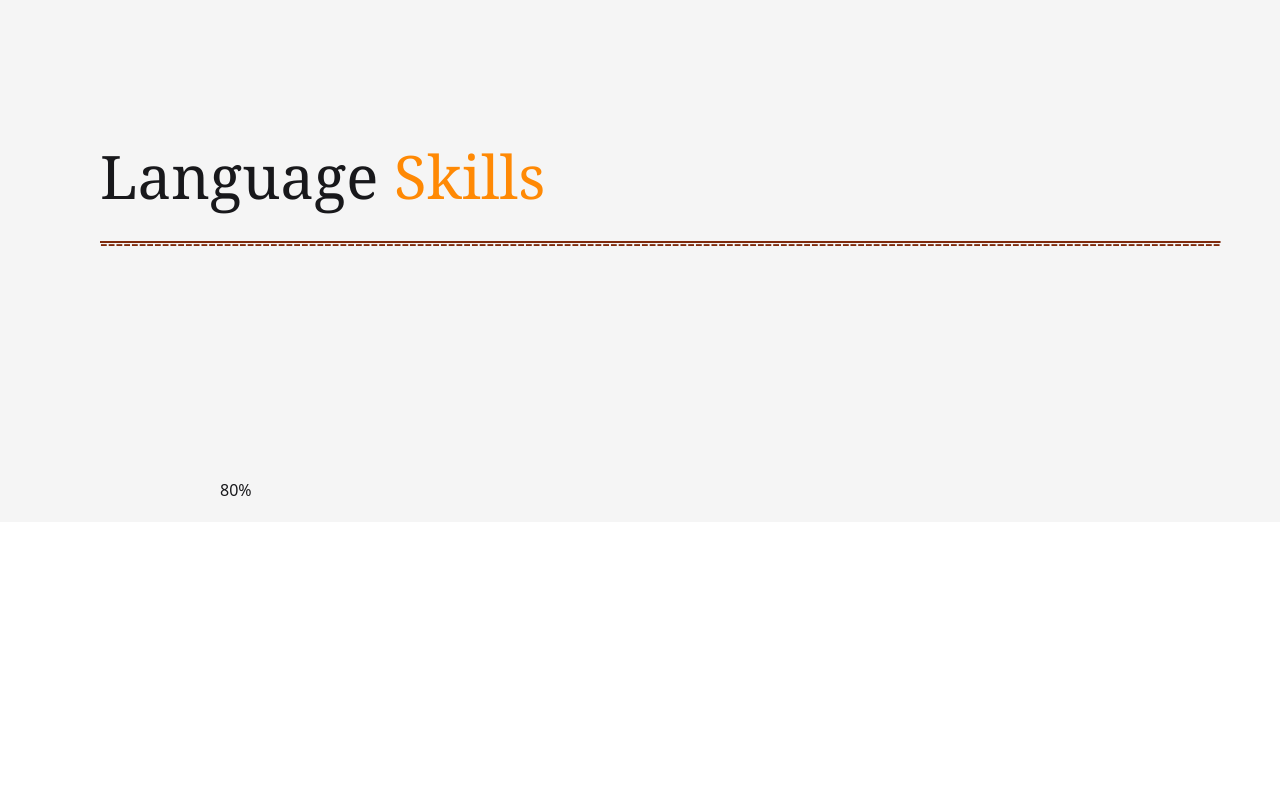
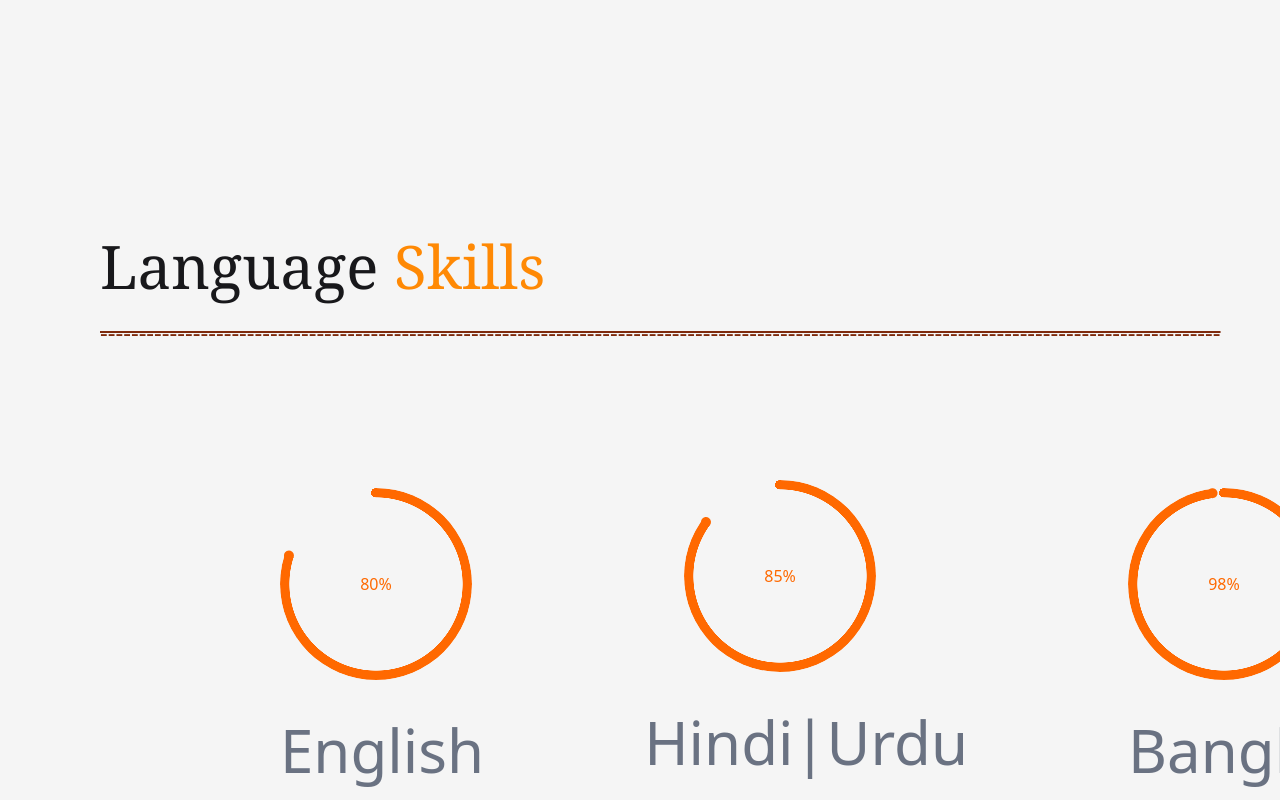
Before and after one commit to AyeshaAyat/ay.dev, a website: page index.html in a window 1280 px wide. Shown: the part 5586-6386 px from the top of the page. Before the commit the page ends 6108 px from the top, so only its background shows below. Drawn offline with Linux system fonts and the light colour scheme.

Commit message:
skillsPart_done

```diff
--- a/index.html
+++ b/index.html
@@ -474,9 +474,24 @@
   <div class="skillsBTNStart  bg-[#F5F5F5]">
  <h1 class="text-6xl whitespace-nowrap font-serif  inline-block pt-30 pl-25"> Language<span class="text-6xl text-orange-400 font-serif"> Skills</span></h1>
   <p class="text-orange-900 pt-5  pl-25 text-2xl line-through">-------------------------------------------------------------------------------------------------------------------------------------------------</p>
-<div class="lpgs ml-50 p-5 mt-50">
+<!--1---------- -->
+<div class="flex">
 
-<div class="radial-progress" style="--value:80; --size:12rem; --thickness:0.6rem; " aria-valuenow ="80" role="progressbar">80%</div>
+  <div class="lpgs ml-65 p-5 mt-30">
+    <div class="radial-progress text-orange-500  " style=" --value:80; --size:12rem; --thickness:0.6rem; " aria-valuenow ="80" role="progressbar">80%</div>
+    <h1 class="text-6xl text-gray-500 pt-10">English</h1>
+</div>
+<!--2--------- -->
+<div class="lpgs ml-30 p-5 mt-28">
+  <div class="radial-progress ml-10 text-orange-500  " style=" --value:85; --size:12rem; --thickness:0.6rem; " aria-valuenow ="85" role="progressbar">85%</div>
+  <h1 class="text-6xl text-gray-500 pt-10">Hindi|Urdu</h1>
+</div>
+<!--3--------- -->
+<div class="lpgs ml-30 p-5 mt-30">
+  <div class="radial-progress text-orange-500  " style=" --value:98; --size:12rem; --thickness:0.6rem; " aria-valuenow ="98" role="progressbar">98%</div>
+  <h1 class="text-6xl text-gray-500 pt-10">Bangla</h1>
+</div>
+<!-- 2--------- -->
 </div>
 </div>
  </section>
```
Also changed, not shown: src/output.css.
